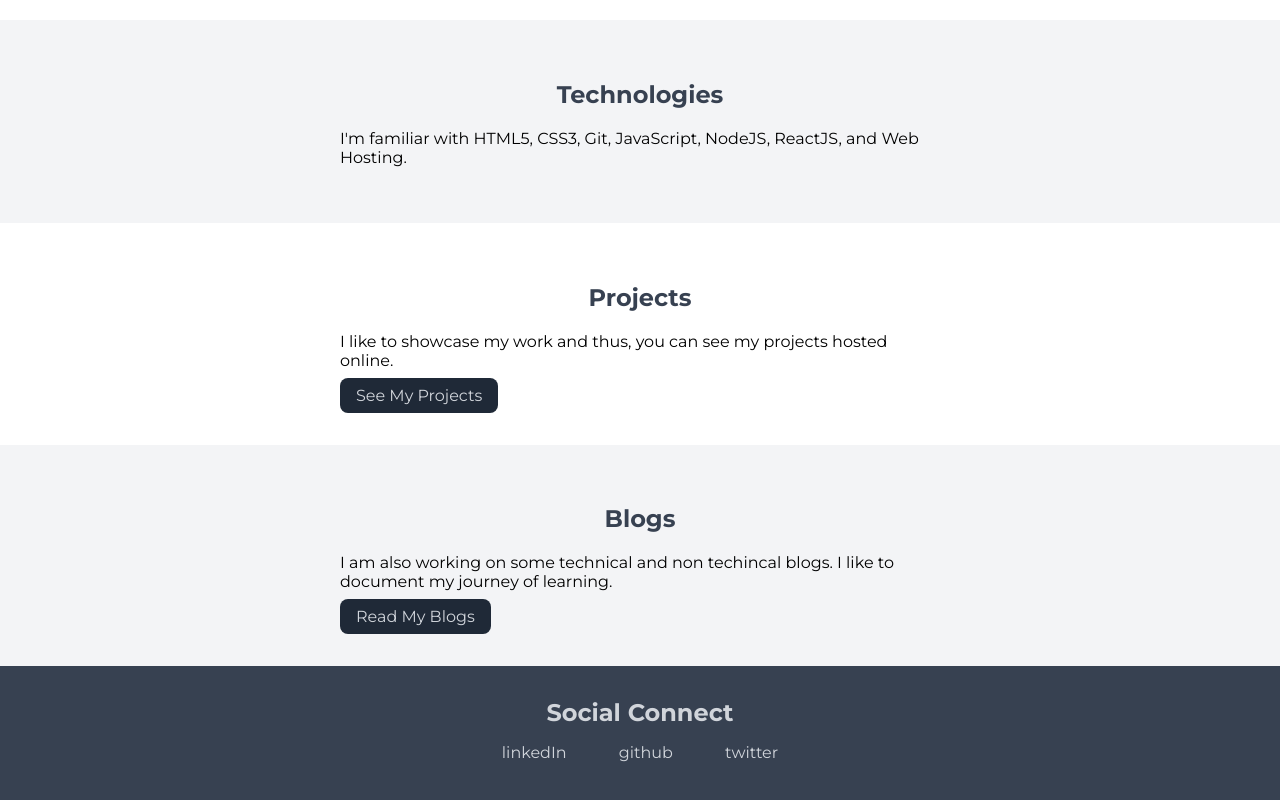
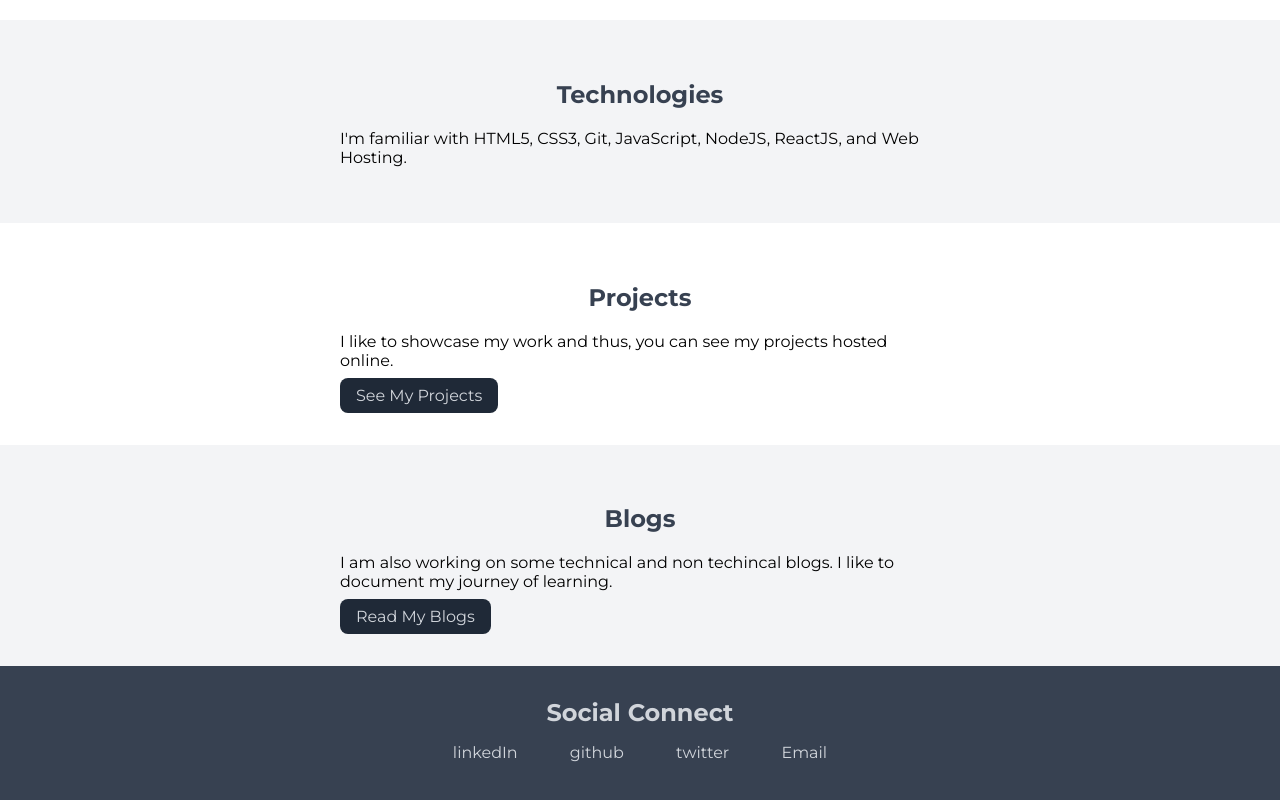
Before and after one commit to shubhamgoyal7/shubhamgoyal-portfolio, a plain HTML site: page index.html in a window 1280 px wide. Shown: the part 640-1440 px from the top of the page. Drawn offline with Linux system fonts and the light colour scheme.

Commit message:
added email link

```diff
--- a/index.html
+++ b/index.html
@@ -55,7 +55,9 @@
             <li class="list-item-inline" ><a class="link" href="https://www.linkedin.com/in/shubhamgoyal19/">linkedIn</a> </li>
             <li class="list-item-inline " ><a class="link" href="https://github.com/shubhamgoyal7">github</a> </li>
             <li class="list-item-inline " ><a class="link" href="https://twitter.com/Shubhamg_7">twitter</a> </li>
+            <li class="list-item-inline"><a class="link" href = "mailto: shubhamgoel19.12@gmail.com">Email</a></li>
         </ul>
+
     </footer>
 
 </body>
```
